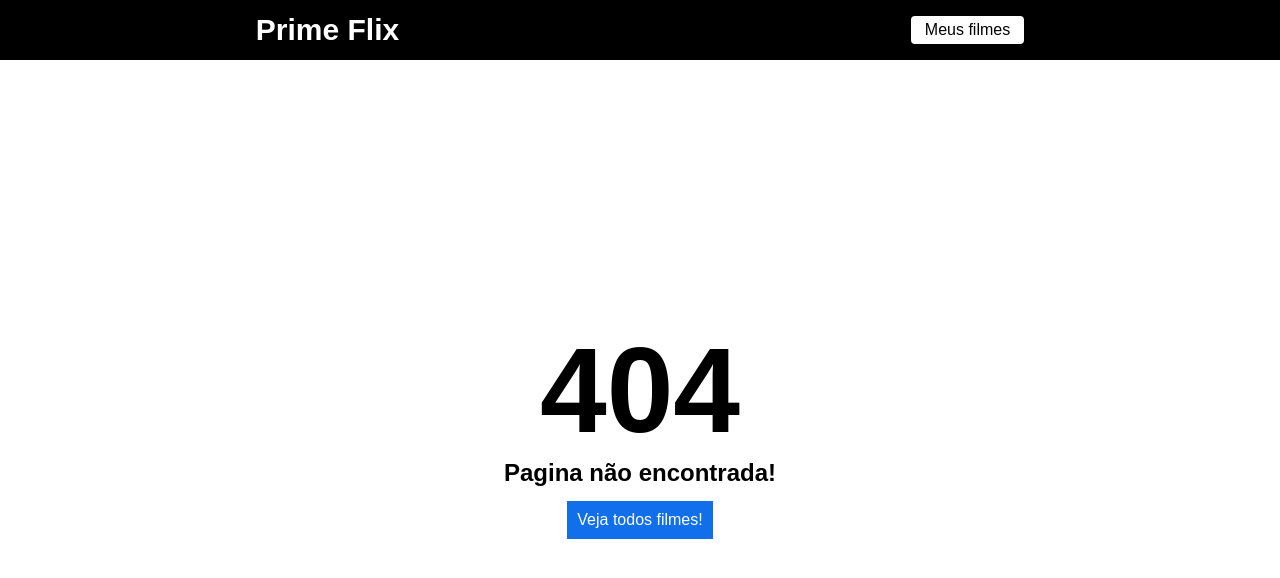
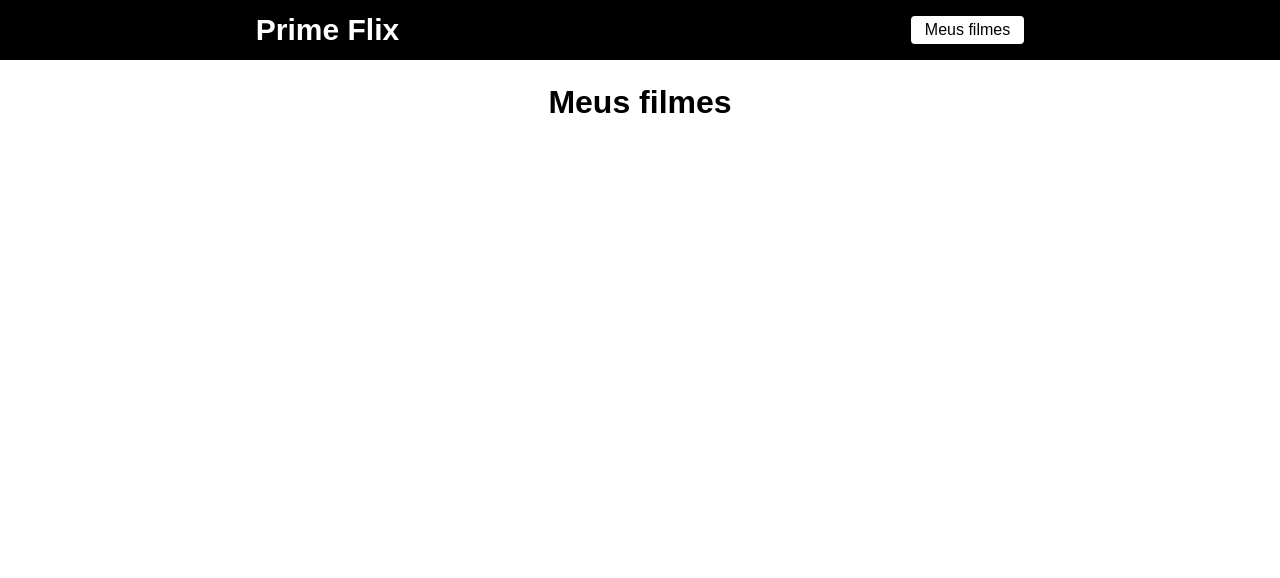
Before and after one commit to deciodeandrade/supermovies, a React (Create React App) app: page /favoritos in a window 1280 px wide. Before the commit this address had no page. Shown: the top 578 px of the page. Built offline with nearby package versions, Linux system fonts and the light colour scheme.

Commit message:
Criando página favoritos

```diff
--- /dev/null
+++ b/src/pages/Favoritos/favoritos.css
@@ -0,0 +1,39 @@
+
+.meus-filmes{
+  margin-top: 24px;
+  display: flex;
+  flex-direction: column;
+  align-items: center;
+}
+
+.meus-filmes h1{
+  margin-bottom: 14px;
+}
+
+.meus-filmes span{
+  font-size: 18px;
+}
+
+.meus-filmes ul{
+  width: 720px;
+}
+
+.meus-filmes ul li{
+  list-style: none;
+  display: flex;
+  justify-content: space-between;
+  align-items: center;
+  margin-bottom: 14px;
+}
+
+.meus-filmes div{
+  display: flex;
+  justify-content: center;
+  align-items: center;
+}
+
+.meus-filmes div a {
+  text-decoration: none;
+  color: #116feb;
+  margin-right: 14px;
+}
--- /dev/null
+++ b/src/pages/Favoritos/index.js
@@ -0,0 +1,37 @@
+import { useEffect, useState } from 'react';
+import './favoritos.css';
+import { Link } from 'react-router-dom'
+
+function Favoritos(){
+  const [filmes, setFilmes] = useState([])
+
+  useEffect(()=>{
+
+    const minhaLista = localStorage.getItem("@primeflix");
+    setFilmes(JSON.parse(minhaLista) || [])
+
+  }, [])
+
+  return(
+    <div className="meus-filmes">
+      <h1>Meus filmes</h1>
+
+      <ul>
+        {filmes.map((item) => {
+          return(
+            <li key={item.id}>
+              <span>{item.title}</span>
+
+              <div>
+                <Link to={`/filme/${item.id}`}>Ver detalhes</Link>
+                <button>Excluir</button>
+              </div>
+            </li>
+          )
+        })}
+      </ul>
+    </div>
+  )
+}
+
+export default Favoritos;
--- a/src/routes.js
+++ b/src/routes.js
@@ -2,6 +2,7 @@
 
 import Home from './pages/Home';
 import Filme from './pages/Filme';
+import Favoritos from './pages/Favoritos';
 
 import Erro from './pages/Erro';
 
@@ -14,6 +15,7 @@
       <Routes>
         <Route path="/" element={ <Home/> } />
         <Route path="/filme/:id" element={ <Filme/> } />
+        <Route path="/favoritos" element={ <Favoritos/> } />
 
         <Route path="*" element={ <Erro/> } />
       </Routes>
```
